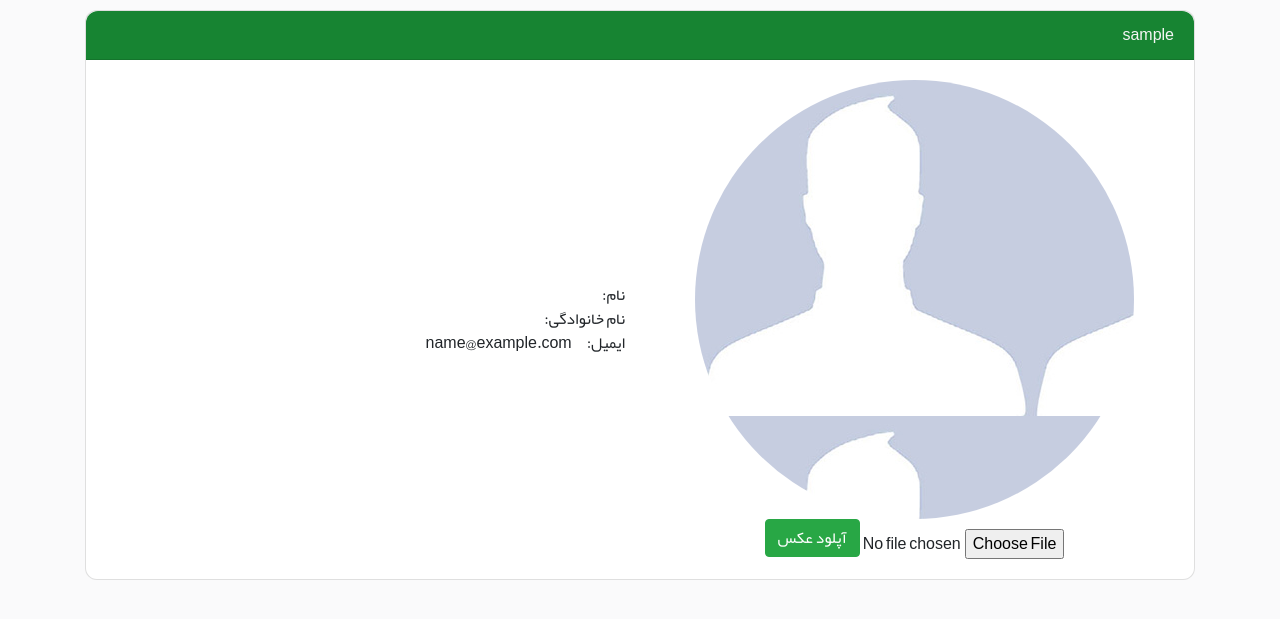
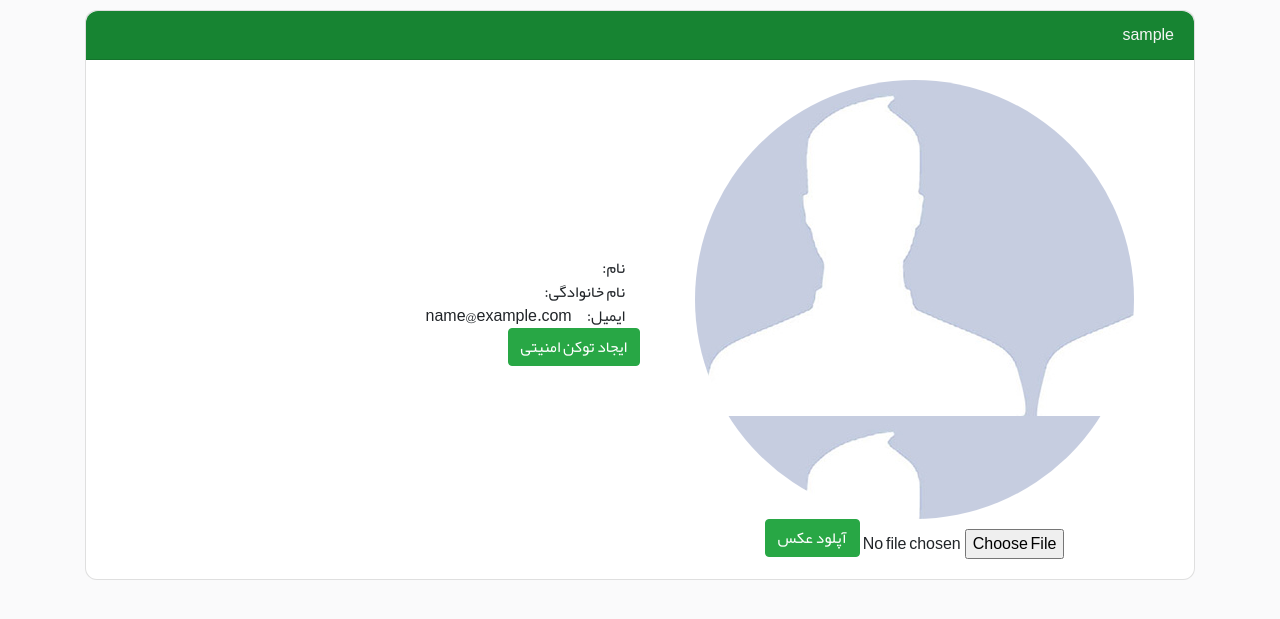
Before and after one commit to mostmand/jike, a Django app: page /account/profile in a window 1280 px wide. Shown: the part 50-669 px from the top of the page. Run offline with Django 3.2, Linux system fonts and the light colour scheme; the visitor is signed in with stand-in values (Sample User, id 1); some libraries are stand-ins or nearby versions.

Commit message:
Added create token in profile page

```diff
--- a/accounts/templates/profile.html
+++ b/accounts/templates/profile.html
@@ -34,8 +34,19 @@
                     <div class="col-sm-auto">ایمیل:</div>
                     <div>{{ user.email }}</div>
                 </div>
+                <div class="row">
+                    <div class="form-group">
+                        <button class="btn btn-success" id="get_token_button">
+                            ایجاد توکن امنیتی
+                        </button>
+                    </div>
+                </div>
+                <div class="row" id="token_area">
+
+                </div>
             </div>
         </div>
     </div>
-
+{% load static %}
+    <script src="{% static 'accounts/js/authentication.js' %}" type="application/javascript"></script>
 {% endblock %}
--- a/accounts/urls.py
+++ b/accounts/urls.py
@@ -1,13 +1,10 @@
-from django.conf.urls.static import static
-from django.contrib.staticfiles.urls import staticfiles_urlpatterns
 from django.urls import path
-
 from accounts import views
-from jike import settings
 
 urlpatterns = [
     path('signup', views.signup),
     path('signup/register', views.register),
     path('profile', views.profile),
-    path('profile/upload_photo', views.upload_photo)
+    path('profile/upload_photo', views.upload_photo),
+    path('get_token', views.get_authentication_key)
 ]
--- a/accounts/views.py
+++ b/accounts/views.py
@@ -1,12 +1,13 @@
-import os
+import uuid
+
 from django.contrib.auth.models import User
-from django.contrib.staticfiles import finders
-from django.http import HttpResponseRedirect, HttpResponseBadRequest
+from django.http import HttpResponseRedirect, HttpResponseBadRequest, HttpResponse
 from django.shortcuts import render
+from django.utils import timezone
 
 from accounts.forms import UploadPhotoForm
 from accounts.models import ExtendedUser
-from jike.settings import BASE_DIR
+from api.models import SessionV2
 
 
 def register(request):
@@ -63,3 +64,11 @@ def upload_photo(request):
     else:
         form = UploadPhotoForm()
     return HttpResponseRedirect('/account/profile')
+
+
+def get_authentication_key(request):
+    result = str(uuid.uuid4())
+    SessionV2.objects.filter(user_id=request.user.id).delete()
+    session = SessionV2.objects.create(user_id=request.user.id, auth_key=result, pub_date=timezone.now())
+    session.save()
+    return HttpResponse(result)
--- /dev/null
+++ b/static/accounts/js/authentication.js
@@ -0,0 +1,11 @@
+function getAuthenticationToken() {
+    const Http = new XMLHttpRequest();
+    const url='/account/get_token';
+    Http.open("GET", url);
+    Http.send();
+    Http.onreadystatechange=(e)=>{
+        document.getElementById("token_area").innerText = Http.responseText;
+    }
+}
+
+document.getElementById("get_token_button").addEventListener("click", getAuthenticationToken);
```
Also changed, not shown: api/models.py (line endings or trailing spaces).
